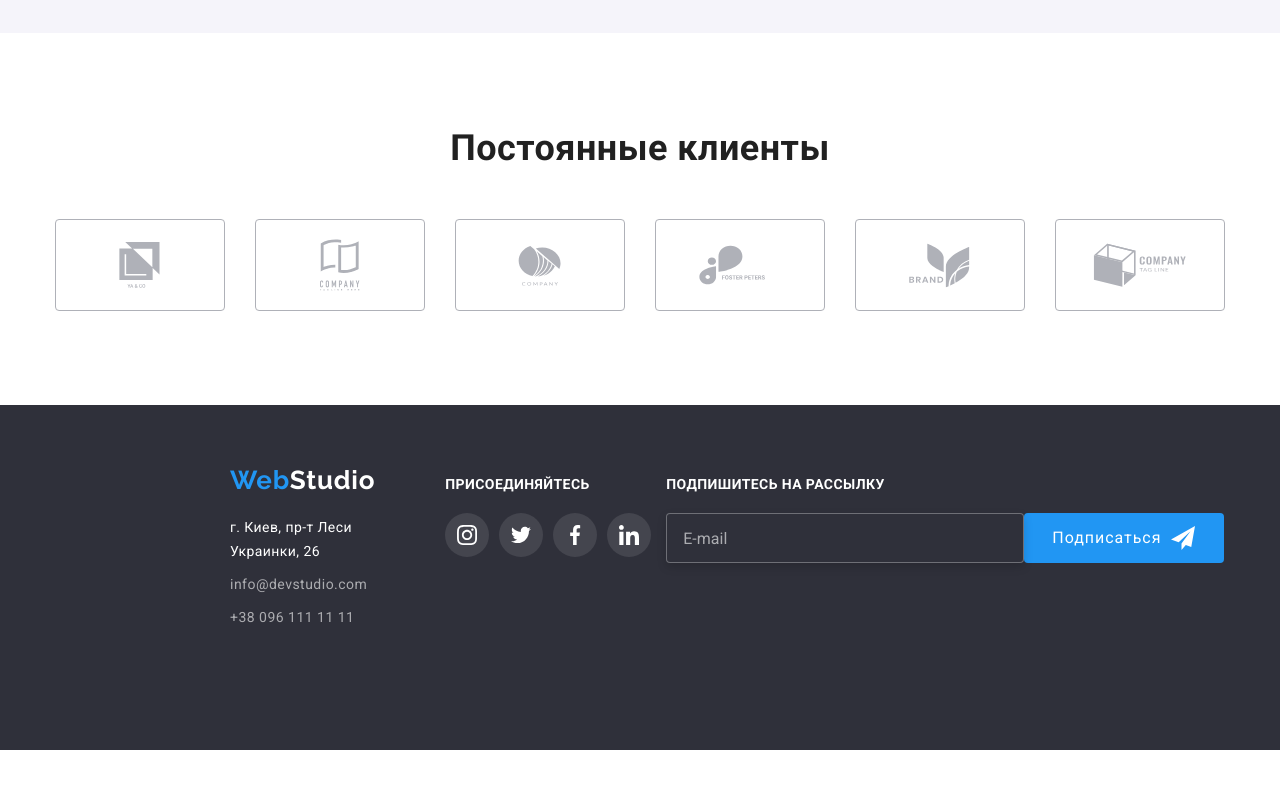
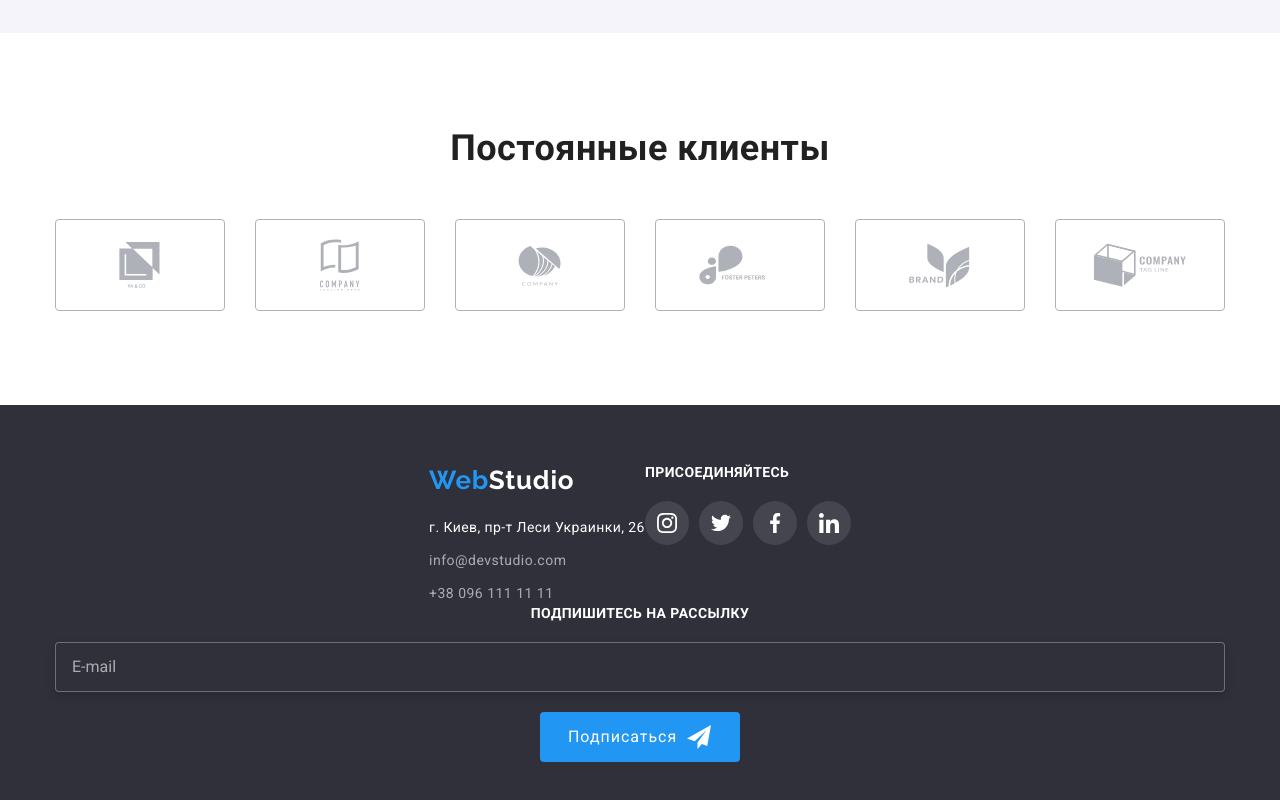
Before and after one commit to mihailsin/goit-markup-hw-08, a plain HTML site: page index.html in a window 1280 px wide. Shown: the part 2271-3071 px from the top of the page. Before the commit the page ends 3021 px from the top, so only its background shows below. Drawn offline with nearby package versions, Linux system fonts and the light colour scheme.

Commit message:
removes some divs in footer

```diff
--- a/index.html
+++ b/index.html
@@ -365,7 +365,7 @@
     </main>
     <!--Footer-->
     <footer class="page-footer">
-      <div class="page-footer__wrapper">
+      <div class="container page-footer__wrapper">
         <div class="logo-address__wrapper">
           <a href="./index.html" class="logo page-footer__logo"
             >Web<span class="logo--dark-background">Studio</span></a
@@ -393,7 +393,7 @@
           </address>
         </div>
         <div class="join-us-block">
-          <h3 class="join-us-block__title">Присоединяйтесь</h3>
+          <b class="join-us-block__title">Присоединяйтесь</b>
           <ul class="social-list">
             <li class="social-list__item">
               <a href="" class="social-list__link social-list__link--footer-colored"
@@ -421,13 +421,9 @@
             </li>
           </ul>
         </div>
-      </div>
-      <!-- Submit-form -->
-      <div class="submit-block">
-        <div class="submit-block__wrapper">
-          <h3 class="submit-block__title">Подпишитесь на рассылку</h3>
-        </div>
+        <!-- Submit-form -->
         <form class="submit-form">
+          <b class="submit-form__title">Подпишитесь на рассылку</b>
           <input type="email" name="email" placeholder="E-mail" class="submit-form__input" />
           <button type="submit" class="submit-form__button">
             Подписаться<svg class="submit-form__icon" style="width: 24px; height: 24px">
--- a/sass/components/_submit-form.scss
+++ b/sass/components/_submit-form.scss
@@ -1,14 +1,8 @@
-.submit-block {
-  @media screen and (min-width: 1200px) {
-    margin-left: auto;
-  }
+.submit-form {
+  @include columnedFlex($secondary-axis: center);
+  width: 100%;
 }
-.submit-block__wrapper {
-  @media screen and (max-width: 1199px) {
-    @include columnedFlex($secondary-axis: center);
-  }
-}
-.submit-block__title {
+.submit-form__title {
   margin-bottom: 20px;
 
   color: var(--whitetext-color);
@@ -17,24 +11,8 @@
   letter-spacing: 0.03em;
   text-transform: uppercase;
 }
-.submit-form {
-  @media screen and (max-width: 1199px) {
-    @include columnedFlex($secondary-axis: center);
-    padding-left: 15px;
-    padding-right: 15px;
-  }
-  @media screen and (min-width: 1200px) {
-    display: flex;
-  }
-}
 .submit-form__input {
-  @media screen and (min-width: 768px) {
-    width: 450px;
-  }
-  @media screen and (min-width: 1200px) {
-    width: 358px;
-  }
-
+  display: block;
   width: 100%;
   height: 50px;
   padding-left: 16px;
@@ -52,7 +30,7 @@
 }
 .submit-form__button {
   @extend %button;
-  display: inline-flex;
+  display: flex;
   margin-left: auto;
   margin-right: auto;
   padding-top: 10px;
--- a/sass/layout/_page-footer.scss
+++ b/sass/layout/_page-footer.scss
@@ -1,10 +1,4 @@
 .page-footer {
-  @media screen and (min-width: 1200px) {
-    display: flex;
-    align-items: baseline;
-    padding-left: 215px;
-    padding-right: 215px;
-  }
   padding-top: 60px;
   padding-bottom: 60px;
 
@@ -12,29 +6,12 @@
   font-style: inherit;
 }
 .page-footer__wrapper {
-  display: flex;
-  flex-direction: column;
-  justify-content: center;
-  align-items: center;
-  width: 100%;
-  margin: 0 auto 60px;
-  padding-left: 15px;
-  padding-right: 15px;
-
-  @media screen and (min-width: 480px) {
-    width: 480px;
-  }
+  @include columnedFlex($secondary-axis: center);
   @media screen and (min-width: 768px) {
     flex-direction: row;
-    justify-content: space-around;
-    width: 768px;
-  }
-
-  @media screen and (min-width: 1200px) {
-    flex-direction: row;
-    align-items: baseline;
-    justify-content: unset;
-    width: 1200px;
+    flex-wrap: wrap;
+    justify-content: center;
+    align-items: normal;
   }
 }
 .page-footer__logo {
@@ -65,7 +42,7 @@
   margin-bottom: 9px;
 }
 .footer-contacts-list__map-link {
-  color: $whitetext-color;
+  color: var(--whitetext-color);
 
   text-decoration: none;
   font-size: 14px;
@@ -73,56 +50,48 @@
   letter-spacing: 0.03em;
 }
 .footer-contacts-list__link {
-  color: $foot-contacts-color;
+  color: var(--foot-contacts-color);
 
   font-size: 14px;
   line-height: 1.71;
 
-  transition: color 250ms $transform-timing-function;
+  transition: color 250ms var(--transform-timing-function);
 
   &:hover,
   &:focus {
-    color: $accent-color;
+    color: var(--accent-color);
   }
 }
 .join-us-block {
-  @media screen and (max-width: 767px) {
+  @media screen and (max-width: 1199px) {
     @include columnedFlex;
     align-items: center;
     margin-bottom: 60px;
   }
-  @media screen and (min-width: 768px) {
-    @include columnedFlex;
-    margin-bottom: 60px;
-  }
-  @media screen and (min-width: 1200px) {
-    display: flex;
-    flex-direction: column;
-    margin-left: 70px;
-  }
 }
 .join-us-block__title {
-  @media screen and (min-width: 768px) and (max-width: 1199) {
-    align-self: center;
-  }
+  display: block;
   margin-bottom: 20px;
 
-  color: $whitetext-color;
+  color: var(--whitetext-color);
   font-size: 14px;
   line-height: 1.14;
   letter-spacing: 0.03em;
   text-transform: uppercase;
+  @media screen and (min-width: 768px) and (max-width: 1199) {
+    align-self: center;
+  }
 }
 
 .social-list__link--footer-colored {
-  fill: $whitetext-color;
-  background-color: $footer-icon-bcg-color;
+  fill: var(--whitetext-color);
+  background-color: var(--footer-icon-bcg-color);
 
-  transition: fill 250ms $transform-timing-function,
-    background-color 250ms $transform-timing-function;
+  transition: fill 250ms var(--transform-timing-function),
+    background-color 250ms var(--transform-timing-function);
 
   &:focus,
   &:hover {
-    background-color: $accent-color;
+    background-color: var(--accent-color);
   }
 }
```
Also changed, not shown: css/main.css, css/main.min.css, 2 other files.
